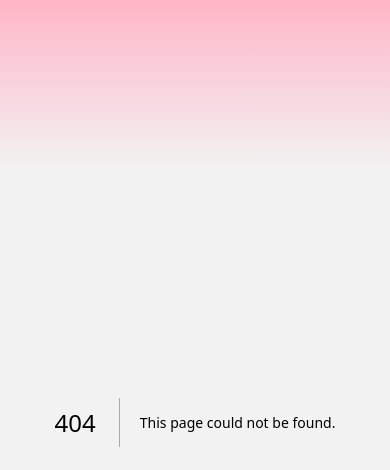
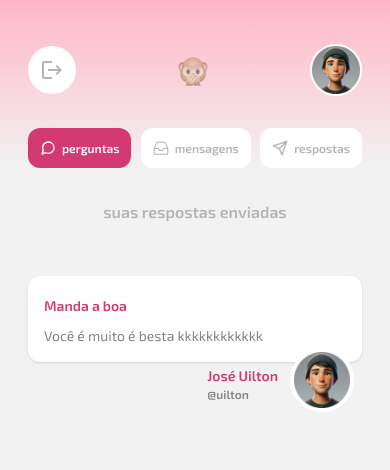
Before and after one commit to joseuilton/myscret, a Next.js app in the folder app/: page /dash/answers in a window 390 px wide. Before the commit this address had no page. Shown: the top 470 px of the page. Built offline with nearby package versions, Linux system fonts and the light colour scheme.

Commit message:
feat: add initial mobile answers page

```diff
--- /dev/null
+++ b/app/app/dash/answers/page.tsx
@@ -0,0 +1,28 @@
+import { AnswerCard } from "@/app/components/AnswerCard";
+
+export default function AnswersPage() {
+  const profile = {
+    imageUrl: "/avatar2.png",
+    name: "José Uilton",
+    username: "uilton"
+  }
+
+  return (
+    <main className="container flex flex-col gap-5 justify-center px-7 mt-8">
+      <h1 className="text-center text-base text-secondary-100 font-semibold">
+        suas respostas enviadas
+      </h1>
+
+      <ul className="flex flex-col gap-24 mt-8">
+        <li>
+          <AnswerCard
+            profile={profile}
+            profilePosition="bottom"
+            question="Manda a boa"
+            answer="Você é muito é besta kkkkkkkkkkkk"
+          />
+        </li>
+      </ul>
+    </main>
+  )
+}
--- a/app/app/dash/page.tsx
+++ b/app/app/dash/page.tsx
@@ -1,8 +1,6 @@
 import { FiCopy } from "react-icons/fi";
 
-import { Avatar } from "../components/Avatar";
 import { Button } from "../components/Button";
-import { HeaderQuestionCard } from "../components/HeaderQuestionCard";
 import { CreateQuestionCard } from "./components/CreateQuestionCard";
 
 export default function DashPage() {
```
